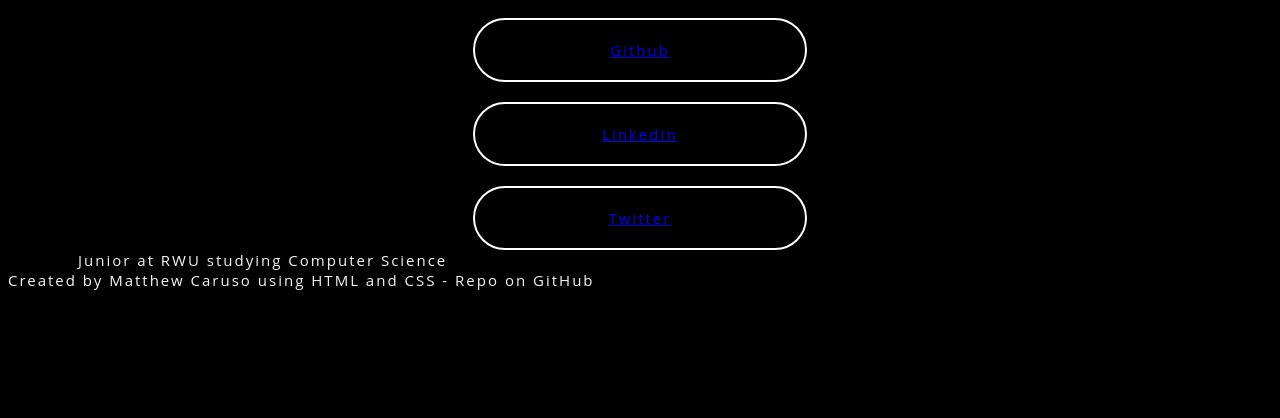
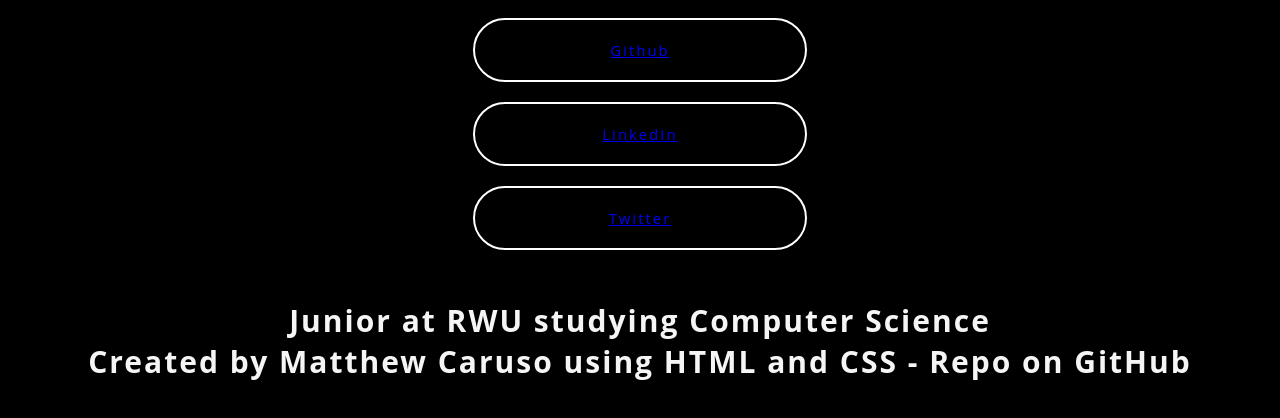
Before and after one commit to Matt-Caruso/Linktree, a plain HTML site: page index.html in a window 1280 px wide. Shown: the part 350-768 px from the top of the page. Drawn offline with Linux system fonts and the light colour scheme; files whose address does not match are found by name.

Commit message:
V3.1.0 centered text

```diff
--- a/index.html
+++ b/index.html
@@ -29,9 +29,9 @@
                     target=" _blank">Twitter</a>
             </div>
         </div>
-        <p1>
+        <h1>
             Junior at RWU studying Computer Science <br> Created by Matthew Caruso using HTML and CSS - Repo on GitHub
-        </p1>
+        </h1>
 
     </body>
 
--- a/style.css
+++ b/style.css
@@ -39,6 +39,7 @@
 p1{
     text-align: h1;
     padding: 70px;
+    font-size: 30px;
     color: whitesmoke
 }
 a:hover {
```
